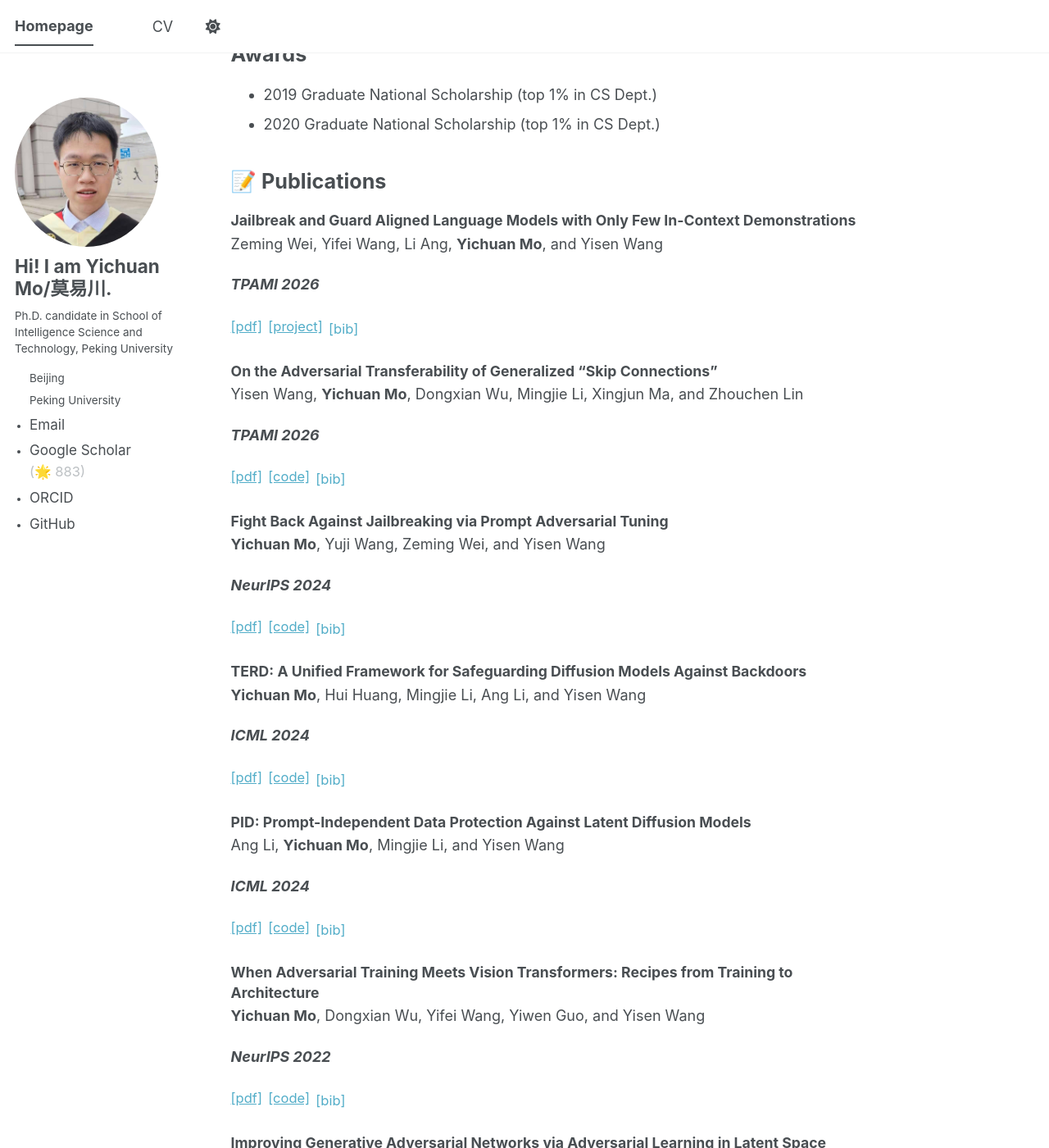
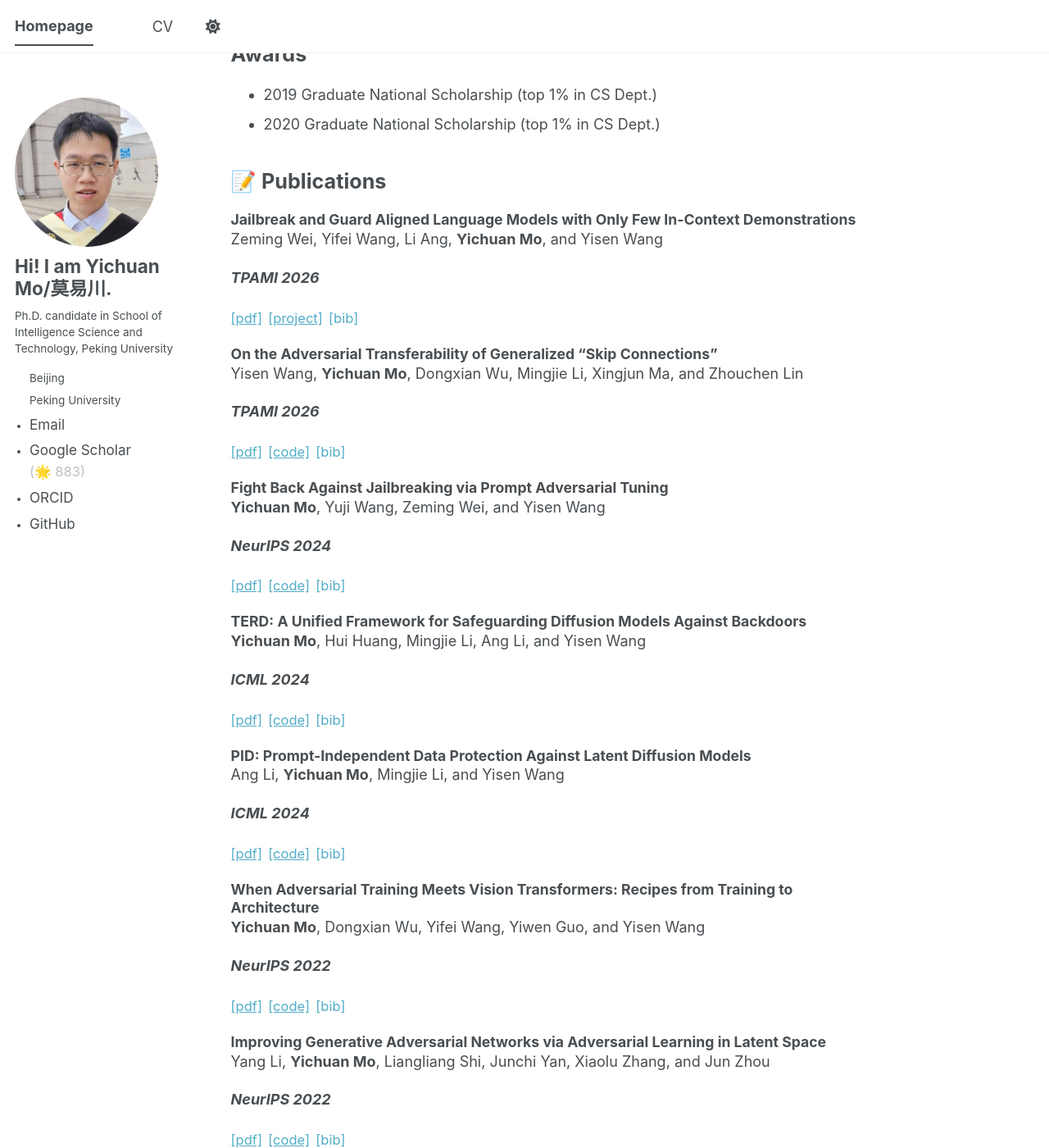
Before and after one commit to mo666666/mo666666.github.io, a Jekyll site: the page built from _pages/about.md, in a window 1280 px wide and 1400 px high, scrolled down 250 px. Shown: the whole window at 82% size. Built offline with Jekyll 4.4.1, drawn with Linux system fonts in a browser that asks for light colours; a script bundle is joined from its source files by our own code; library files that are not in the unit come from our copies.

Commit message:
revise margin of publications

```diff
--- a/_sass/layout/_publications.scss
+++ b/_sass/layout/_publications.scss
@@ -22,21 +22,27 @@
 }
 
 .publications-list__item {
-  margin-bottom: 1.5rem;
+  margin-bottom: 1.1rem;
+}
+
+.publication-entry {
+  display: flex;
+  flex-direction: column;
+  gap: 0.02rem;
 }
 
 .publication-entry__title {
-  margin: 0 0 0.15rem;
+  margin: 0;
   font-size: 0.98rem;
   font-weight: 700;
-  line-height: 1.4;
+  line-height: 1.28;
 }
 
 .publication-entry__authors,
 .publication-entry__venue {
   margin: 0;
   font-size: 0.95rem;
-  line-height: 1.45;
+  line-height: 1.28;
 }
 
 .publication-entry__authors {
@@ -52,22 +58,25 @@
 }
 
 .publication-links {
-  display: inline-flex;
+  display: flex;
   flex-wrap: wrap;
-  gap: 0.4rem;
-  margin-top: 0.1rem;
+  align-items: baseline;
+  column-gap: 0.4rem;
+  row-gap: 0.05rem;
+  margin-top: 0;
 }
 
 .publication-links__link {
-  display: inline;
+  display: inline-block;
   padding: 0;
   border: 0;
   background: transparent;
   color: var(--global-link-color);
   font-size: 0.92rem;
-  line-height: 1.4;
+  line-height: 1.2;
   text-decoration: none;
   cursor: pointer;
+  vertical-align: baseline;
 }
 
 .publication-links__link:hover {
@@ -76,10 +85,13 @@
 
 .publication-links__details {
   display: inline-block;
+  vertical-align: baseline;
 }
 
 .publication-links__details summary {
   list-style: none;
+  display: inline-block;
+  line-height: 1.2;
 }
 
 .publication-links__details summary::-webkit-details-marker {
@@ -95,7 +107,7 @@
 }
 
 .publication-links__bibtex {
-  margin: 0.35rem 0 0;
+  margin: 0.2rem 0 0;
   padding: 0.85rem 1rem;
   overflow-x: auto;
   border: 1px solid var(--global-border-color);
```
